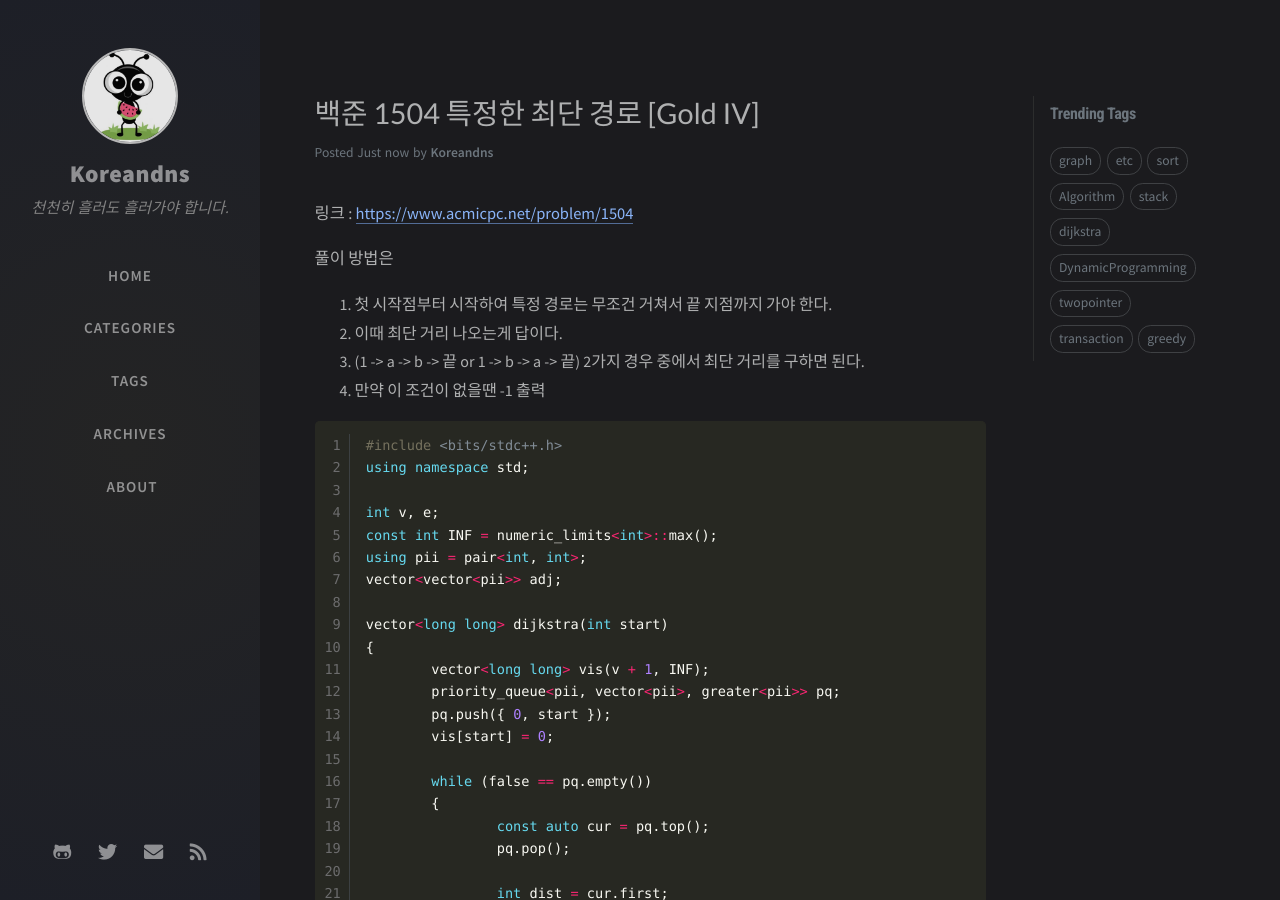
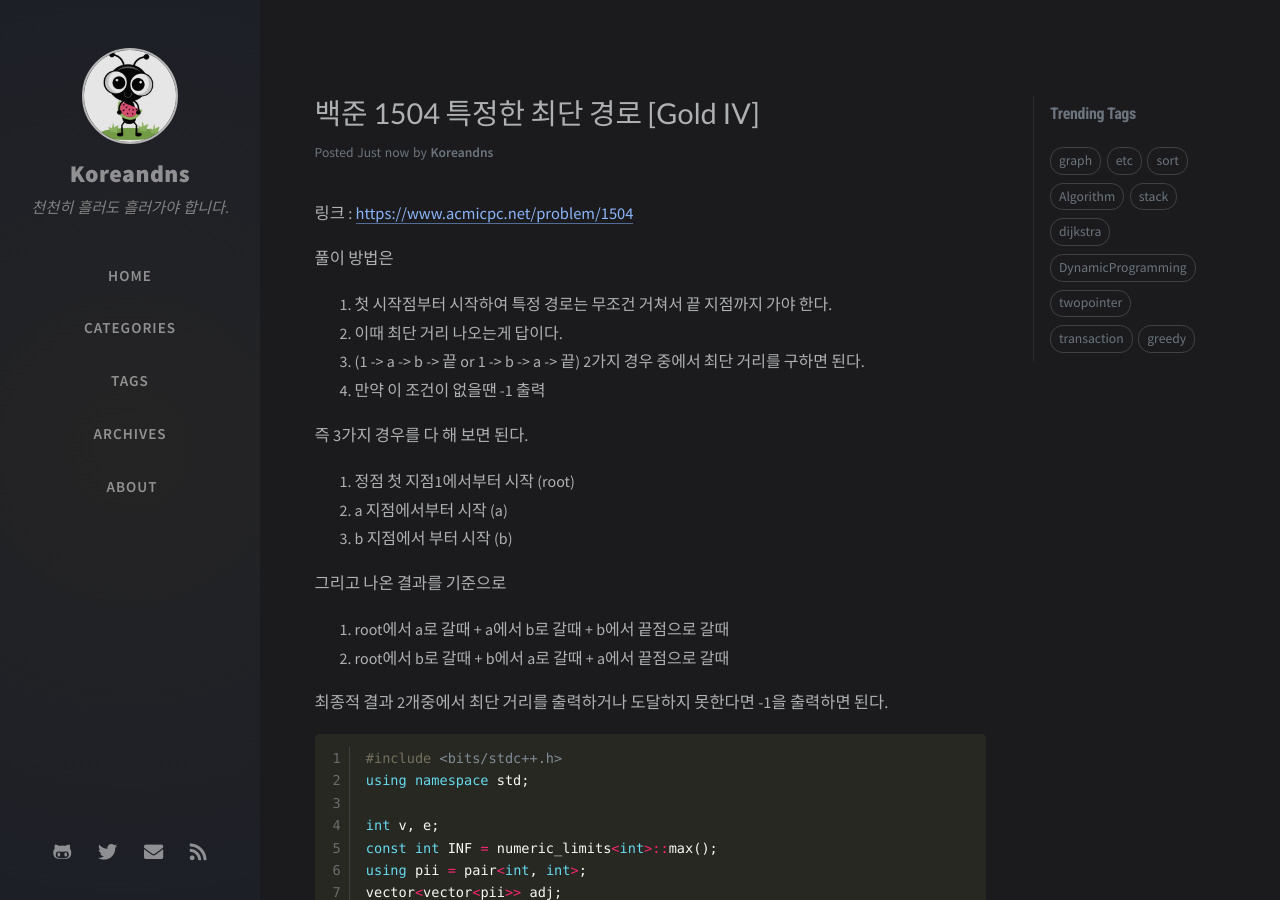
Before and after one commit to KoreanDNS/koreandns.github.io, a Jekyll site: the page built from _posts/Algorithm/acmicpc/2020-05-18-acmicpc-1504.md, in a window 1280 px wide and 900 px high. Built offline with Jekyll 4.4.1, drawn with Linux system fonts in a browser that asks for light colours; nearby versions of some CDN libraries; comment, search, counter and statistics services are not loaded.

Commit message:
no message

```diff
--- a/_posts/Algorithm/acmicpc/2020-05-18-acmicpc-1504.md
+++ b/_posts/Algorithm/acmicpc/2020-05-18-acmicpc-1504.md
@@ -18,6 +18,25 @@ tags: [Algorithm, dijkstra]
 2. 이때 최단 거리 나오는게 답이다.
 3. (1 -> a -> b -> 끝 or 1 -> b -> a -> 끝) 2가지 경우 중에서 최단 거리를 구하면 된다.
 4. 만약 이 조건이 없을땐 -1 출력
+
+
+
+즉 3가지 경우를 다 해 보면 된다.
+
+1. 정점 첫 지점1에서부터 시작 (root)
+2. a 지점에서부터 시작 (a)
+3. b 지점에서 부터 시작 (b)
+
+
+
+그리고 나온 결과를 기준으로
+
+1. root에서 a로 갈때 + a에서 b로 갈때 + b에서 끝점으로 갈때
+2. root에서 b로 갈때 + b에서 a로 갈때 + a에서 끝점으로 갈때
+
+
+
+최종적 결과 2개중에서 최단 거리를 출력하거나 도달하지 못한다면 -1을 출력하면 된다.
 
 
 
```
